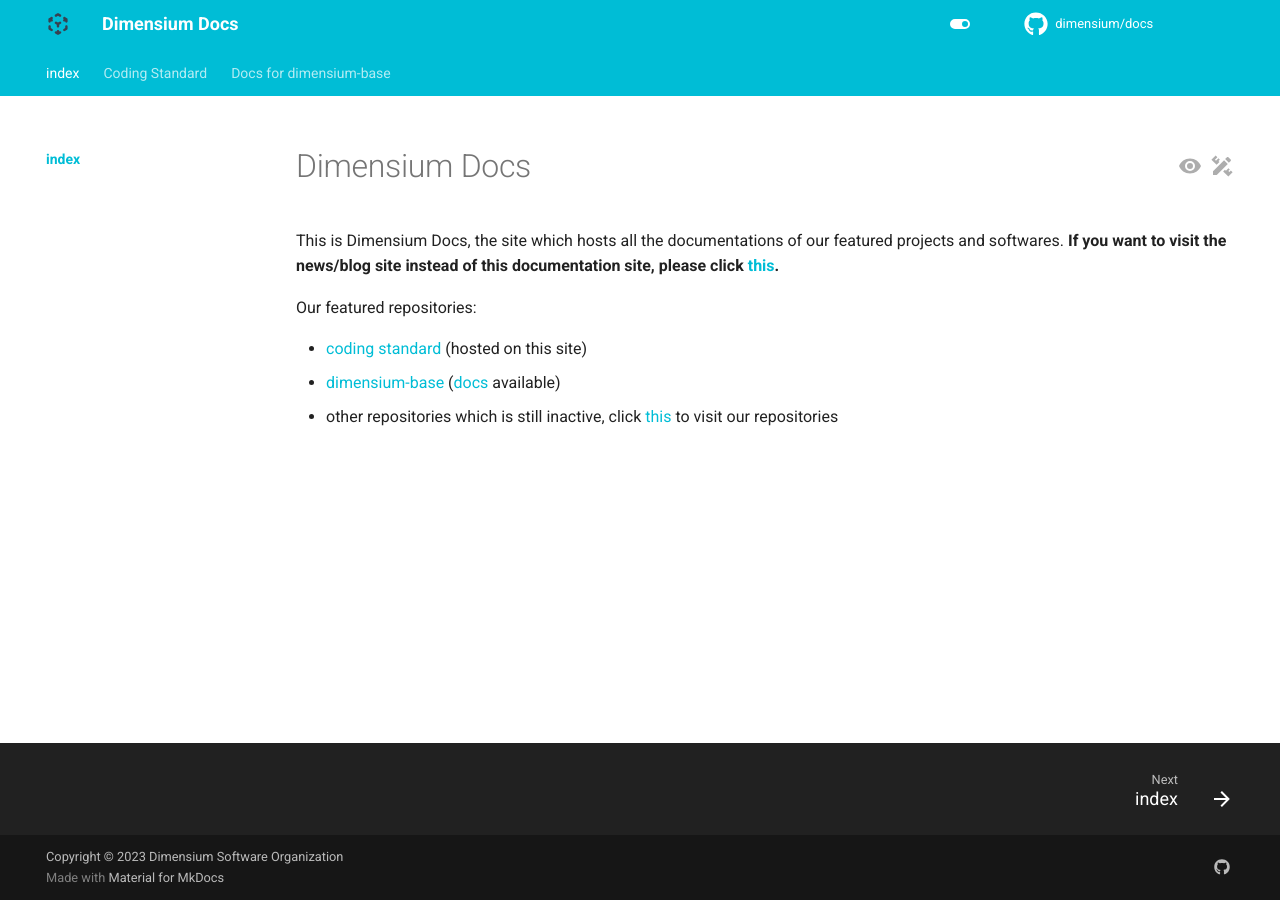
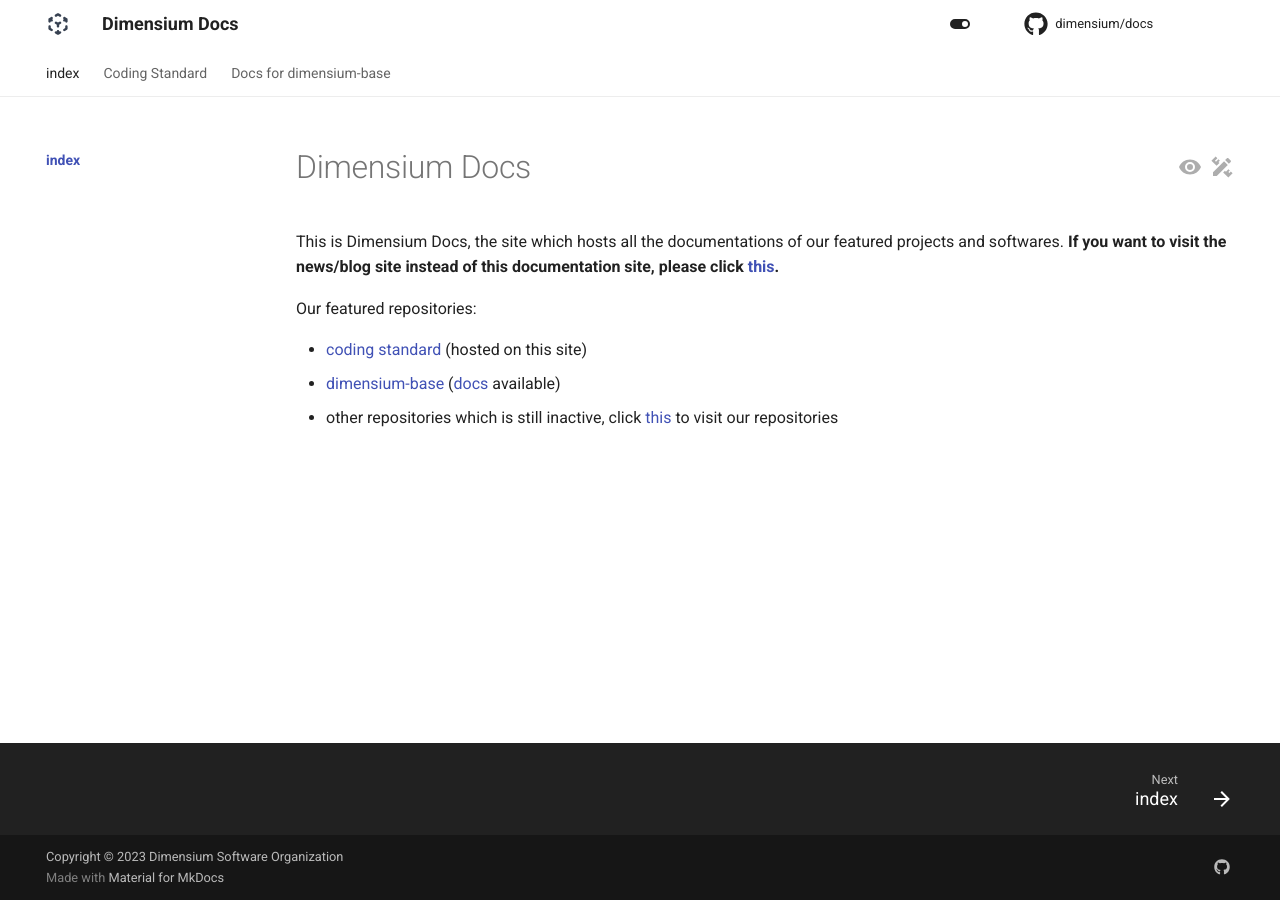
Before and after one commit to infinigames/docs, an MkDocs documentation site: the page built from docs/index.md, in a window 1280 px wide. Built offline with MkDocs 1.6.1 and Material for MkDocs 9.7.7, drawn with Linux system fonts in a browser that asks for light colours; comment, search, counter and statistics services are not loaded.

Commit message:
updated config file

```diff
--- a/mkdocs.yml
+++ b/mkdocs.yml
@@ -1,6 +1,6 @@
 
 
-# navigation
+# navigation bar settings.
 nav:
   - index:
     - index: index.md
@@ -15,23 +15,23 @@ nav:
 
 
 
-
+# theme settings.
 theme:
   name: material
   palette:
 
     # Palette toggle for light mode
     - scheme: default
-      primary: cyan
-      accent: cyan
+      primary: white
+      accent: light blue
       toggle:
         icon: material/toggle-switch
         name: Switch to dark mode
 
     # Palette toggle for dark mode
     - scheme: slate
-      primary: teal
-      accent: teal
+      primary: black
+      accent: light blue
       toggle:
         icon: material/toggle-switch-off-outline
         name: Switch to light mode
@@ -59,13 +59,12 @@ theme:
     view: material/eye
 
 
+# mkdocs material plugins.
+plugins:
 
-plugins:
+# revision date plugin, show the date when they edited and created on each page.
   - git-revision-date-localized:
       enable_creation_date: true
-      # enabled: !ENV [CI, false]
-
-      # fallback_to_build_date: true
 
 
 extra:
@@ -74,11 +73,11 @@ extra:
       link: https://github.com/dimensium
 
 
-
+# set to true to spread this theme
   generator: true # TRUEEEEEEEEEEEEEEEEE ALWAYS
 
 
-# site fundamental configurations
+# site fundamental configurations.
 
 site_name: "Dimensium Docs"
 site_description: "The official documentation repository of Dimensium, using mkdocs with material theme for mkdocs."
@@ -86,12 +85,12 @@ site_author: "The Dimensium Software Organization"
 site_url: "https://dimensium.github.io"
 strict: false
 
-# repository configurations
+# repository configurations.
 repo_name: "dimensium/docs"
 repo_url: "https://github.com/dimensium/docs"
 edit_uri: "https://github.com/dimensium/docs/edit/master/docs"
 
-# copyright
+# copyright.
 copyright: "Copyright &copy; 2023 Dimensium Software Organization"
 
-# favicon: assets/images/dimensium-logo.svg
+# favicon: assets/images/dimensium-logo.ico # enable it till we have the icon in .ico format.
```
